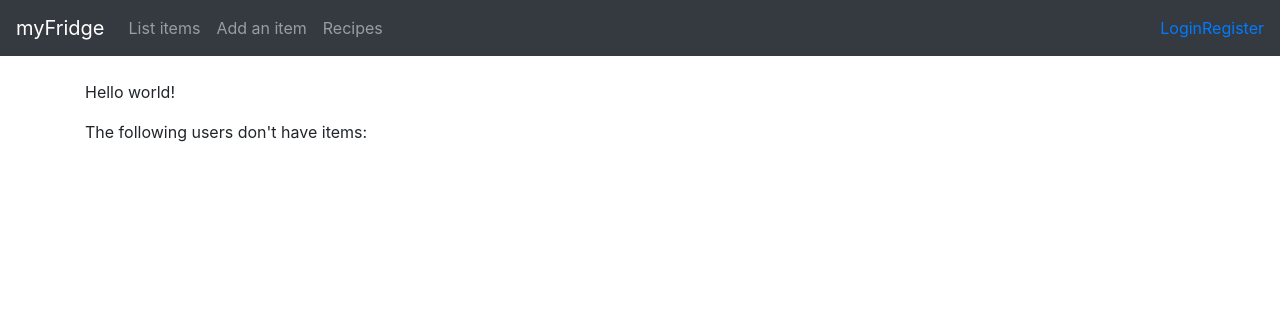
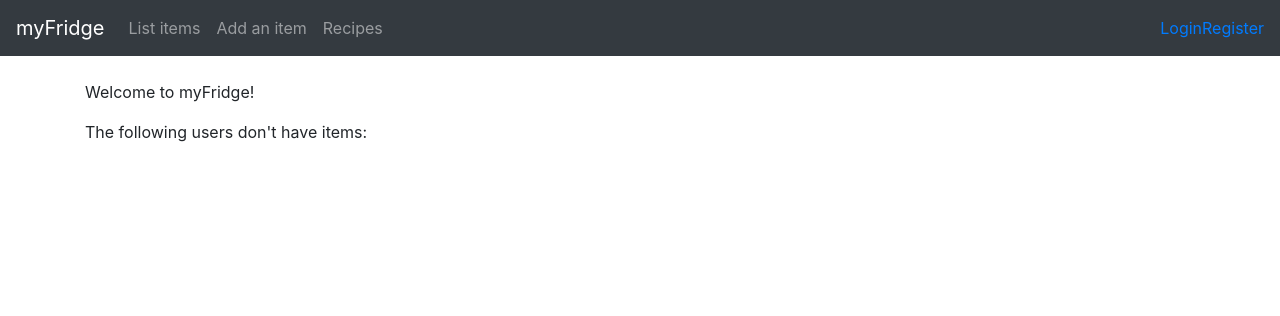
Before and after one commit to Antsax/myFridge, a Flask app: page / in a window 1280 px wide. Shown: the top 316 px of the page. Run offline with Flask 2, Linux system fonts and the light colour scheme; data that the repository does not hold is empty; parts of the project's set-up code (start-up, migrations or seed data) failed here and were passed over; some libraries are stand-ins or nearby versions.

Commit message:
debugging

```diff
--- a/application/recipes/views.py
+++ b/application/recipes/views.py
@@ -8,3 +8,7 @@ from application.recipes.forms import RecipeForm
 @app.route("/recipes/", methods = ["GET"])
 def recipes_index():
     return render_template("recipes/index.html", recipes = Recipe.query.all())
+
+@app.route("/recipes/<recipe_id>")
+@login_required
+def recipe_view(recipe_id):
--- a/application/templates/index.html
+++ b/application/templates/index.html
@@ -2,7 +2,7 @@
 
 {% block body %}
 <p>
-  Hello world!
+  Welcome to myFridge!
 </p>
 
 {% if needs_items is defined %}
```
